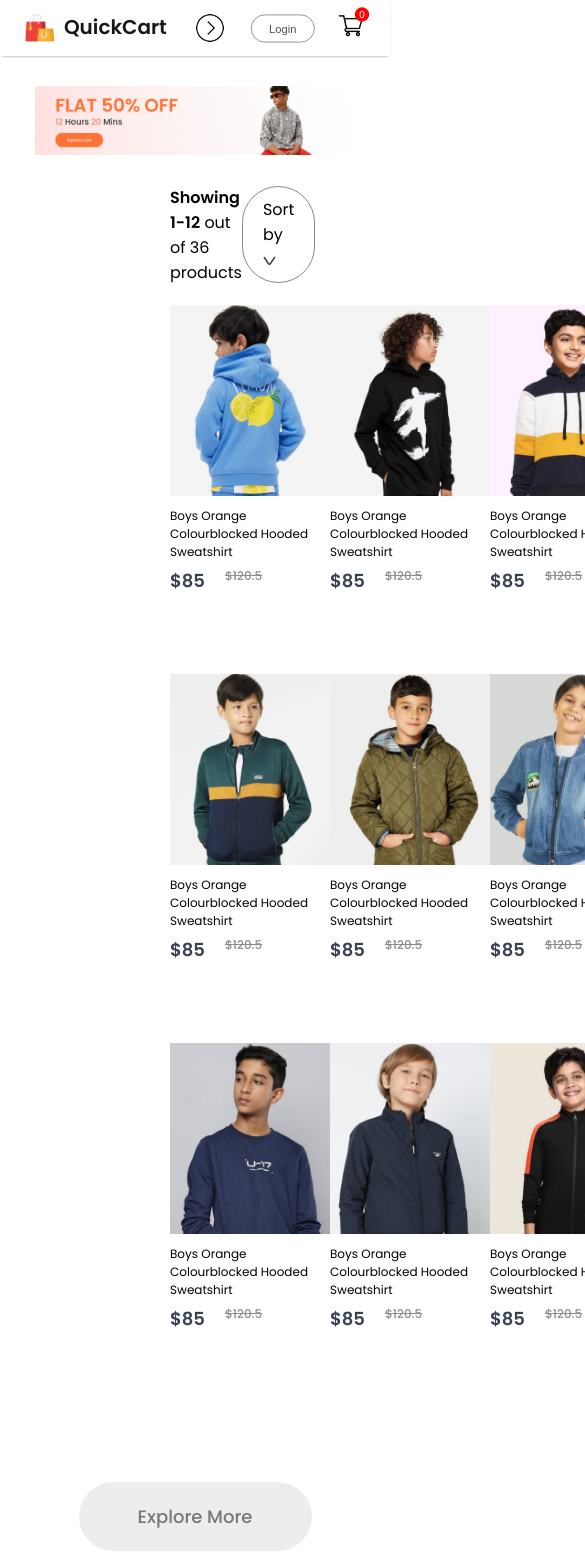
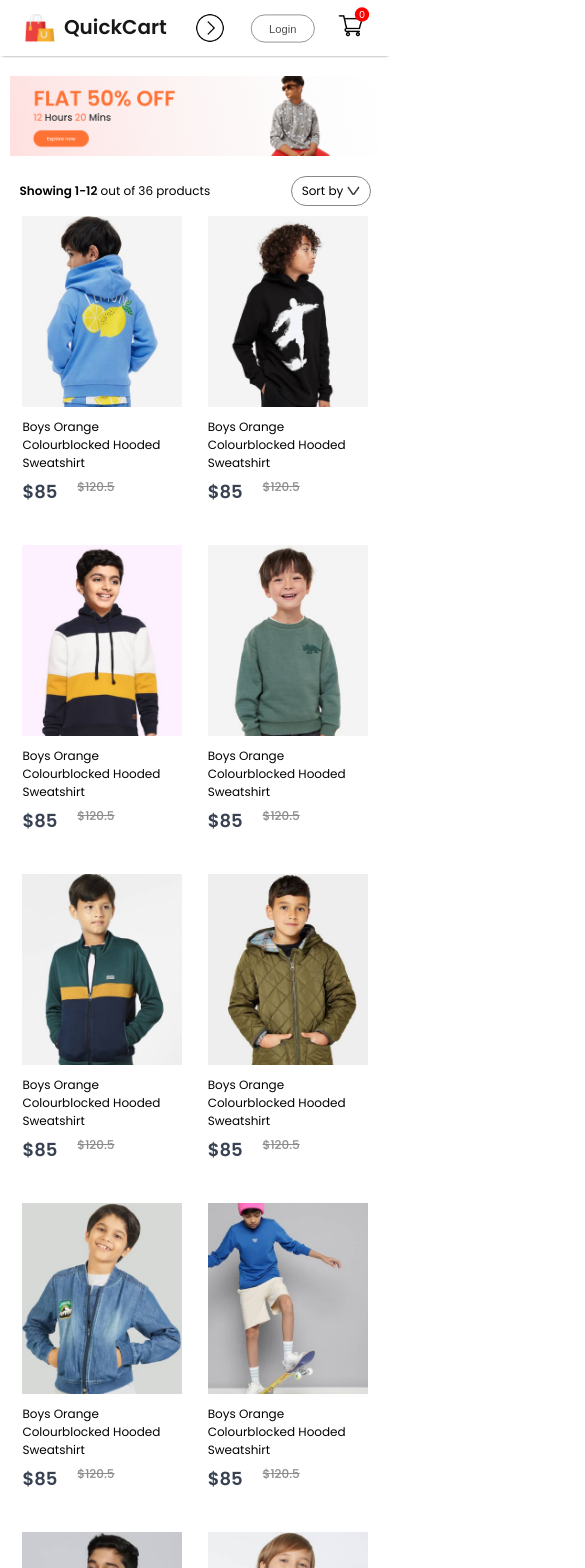
Before and after one commit to ashcode002x/MERN-Ecommerce-Website, a React (Create React App) app in the folder frontend/: page /kids in a window 390 px wide. Shown: the top 1568 px of the page, 585 px wide, since content can reach past the window. Built offline with nearby package versions, Linux system fonts and the light colour scheme.

Commit message:
style: Implement responsive design for ShopCategory page

```diff
--- a/frontend/src/Pages/CSS/ShopCategory.css
+++ b/frontend/src/Pages/CSS/ShopCategory.css
@@ -42,3 +42,64 @@
     font-weight: 500;
     cursor: pointer;
 }
+
+@media (max-width: 1280px) {
+    .shopCategory-banner {
+        margin: 20px auto;
+        width: 90%;
+    }
+
+    .shopCategory-indexSort {
+        width: 90%;
+        margin: auto;
+    }
+
+    .shopCategory-sort {
+        padding: 5px 10px;
+        font-size: 12px;
+    }
+
+    .shopCategory-indexSort p {
+        font-size: 12px;
+    }
+
+    .shopCategory-products {
+        width: 90%;
+        margin: 10px auto;
+        row-gap: 40px;
+    }
+
+    .shopCategory-products .item {
+        margin: auto;
+    }
+
+    .shopCategory-loadMore {
+        margin: 100px auto;
+        width: 200px;
+        height: 60px;
+        font-size: 16px;
+    }
+}
+
+@media (max-width: 800px) {
+    .shopCategory-banner {
+        width: 95%;
+    }
+
+    .shopCategory-products {
+        width: 95%;
+    }
+
+    .shopCategory-loadMore {
+        margin: 60px auto;
+        width: 150px;
+        height: 40px;
+        font-size: 13px;
+    }
+}
+
+@media (max-width: 500px) {
+    .shopCategory-products {
+        grid-template-columns: repeat(2, 1fr);
+    }
+}
```
